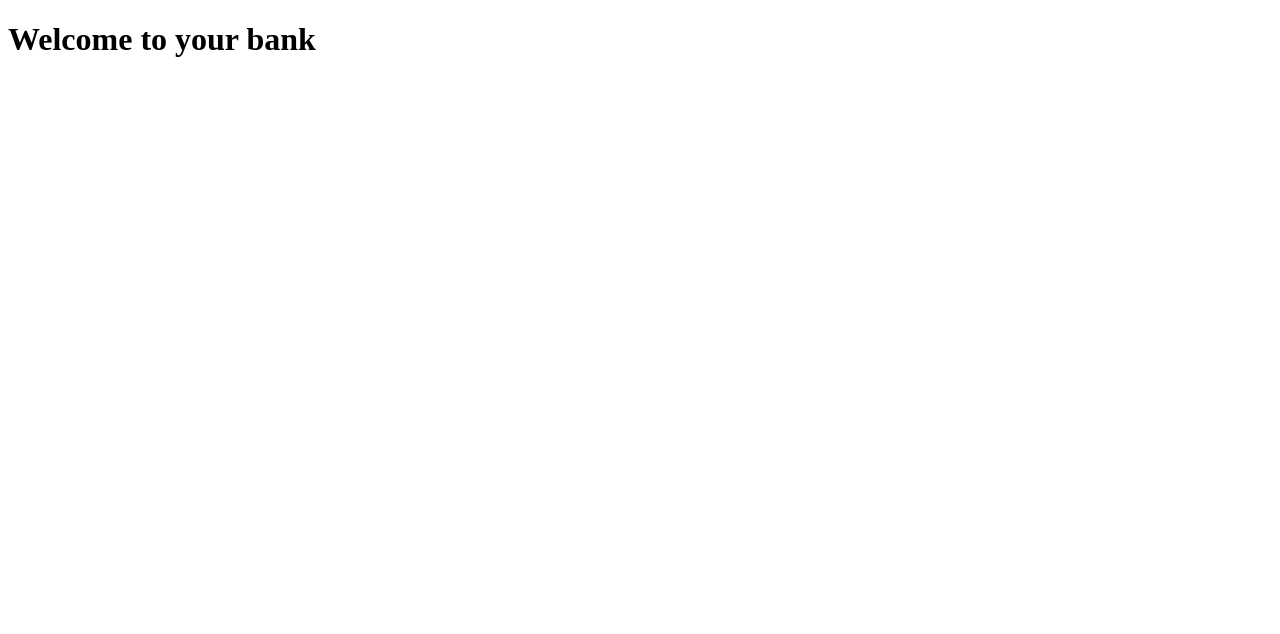
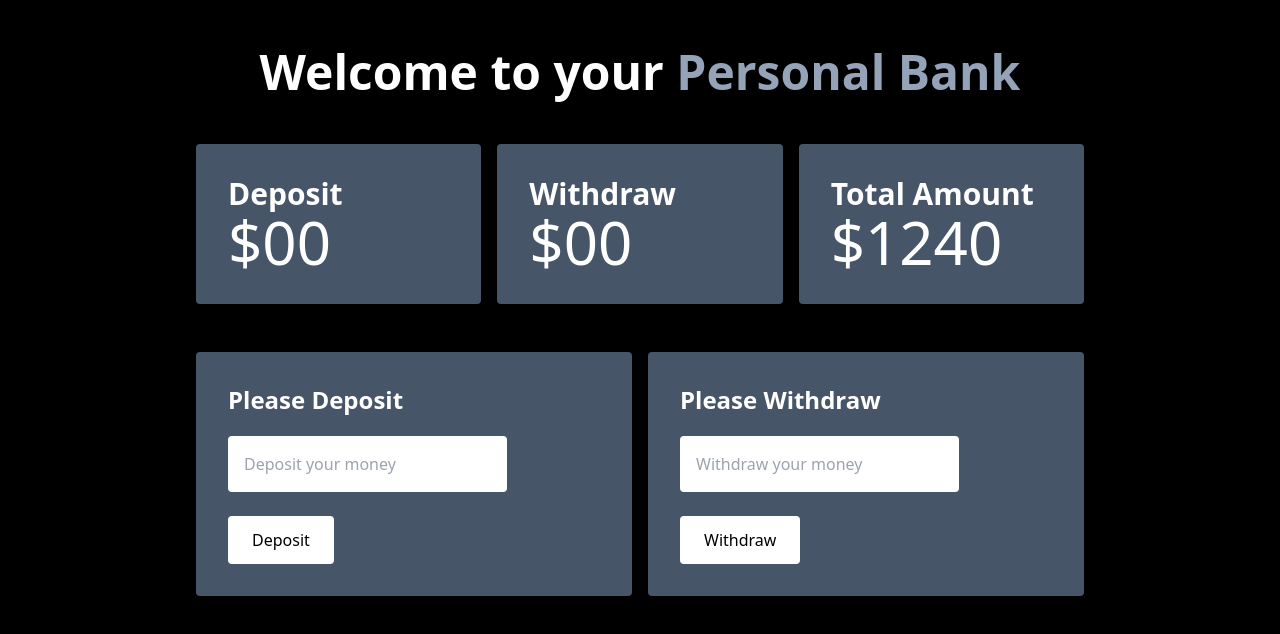
Before and after one commit to PARSA-00-55/bank-project, a plain HTML site: page bank-page.html in a window 1280 px wide. Drawn offline with nearby package versions, Linux system fonts and the light colour scheme.

Commit message:
bank-page styling done

```diff
--- a/bank-page.html
+++ b/bank-page.html
@@ -5,8 +5,46 @@
     <meta http-equiv="X-UA-Compatible" content="IE=edge">
     <meta name="viewport" content="width=device-width, initial-scale=1.0">
     <title>Bank Page</title>
+    <!-- tailwind CDN link -->
+    <script src="https://cdn.tailwindcss.com"></script>
 </head>
-<body>
-    <h1>Welcome to your bank</h1>
+<body class="bg-black text-white">
+    <header>
+        <h1 class="text-5xl font-bold text-center mt-12">Welcome to your <span class="text-slate-400">Personal Bank</span></h1>
+    </header>
+    <main>
+        <section class="m-12">
+            <div class="grid grid-cols-3 w-9/12 gap-4 mx-auto">
+                <div class="bg-slate-600 p-8 rounded">
+                    <h3 class="text-3xl font-bold">Deposit</h3>
+                    <h1 class="text-6xl">$<span>00</span></h1>
+                </div>
+                <div class="bg-slate-600 p-8 rounded">
+                    <h3 class="text-3xl font-bold">Withdraw</h3>
+                    <h1 class="text-6xl">$<span>00</span></h1>
+                </div>
+                <div class="bg-slate-600 p-8 rounded">
+                    <h3 class="text-3xl font-bold">Total Amount</h3>
+                    <h1 class="text-6xl">$<span>1240</span></h1>
+                </div>
+            </div>
+        </section>
+
+        <!-- deposit and withdraw -->
+        <section class="m-12">
+            <div class="grid grid-cols-2 w-9/12 gap-4 mx-auto">
+                <div class="bg-slate-600 p-8 rounded">
+                    <h4 class=" text-2xl font-semibold mb-5 text-white">Please Deposit</h4>
+                    <input type="email" class="p-4 w-9/12 block mb-2 rounded text-black" name="" id="user-email" placeholder="Deposit your money">
+                    <button class="bg-white text-black px-6 py-3 mt-4 rounded hover:font-bold" id="log-in-btn">Deposit</button>
+                </div>
+                <div class="bg-slate-600 p-8 rounded">
+                    <h4 class=" text-2xl font-semibold mb-5 text-white">Please Withdraw</h4>
+                    <input type="email" class="p-4 w-9/12 block mb-2 rounded text-black" name="" id="user-email" placeholder="Withdraw your money">
+                    <button class="bg-white text-black px-6 py-3 mt-4 rounded hover:font-bold" id="log-in-btn">Withdraw</button>
+                </div>
+            </div>
+        </section>
+    </main>
 </body>
 </html>
--- a/js/index.js
+++ b/js/index.js
@@ -9,6 +9,8 @@ button.addEventListener('click', function(){
     const userPasswordField = document.getElementById('user-password');
     const userPassword = userPasswordField.value;
 
+    userEmailField.value = '';
+
     if(userEmail === 'admin@gmail.com' && userPassword === 'admin1234'){
         location.href = "bank-page.html";
     }else{
```
Also changed, not shown: js/deposit.js (added).
